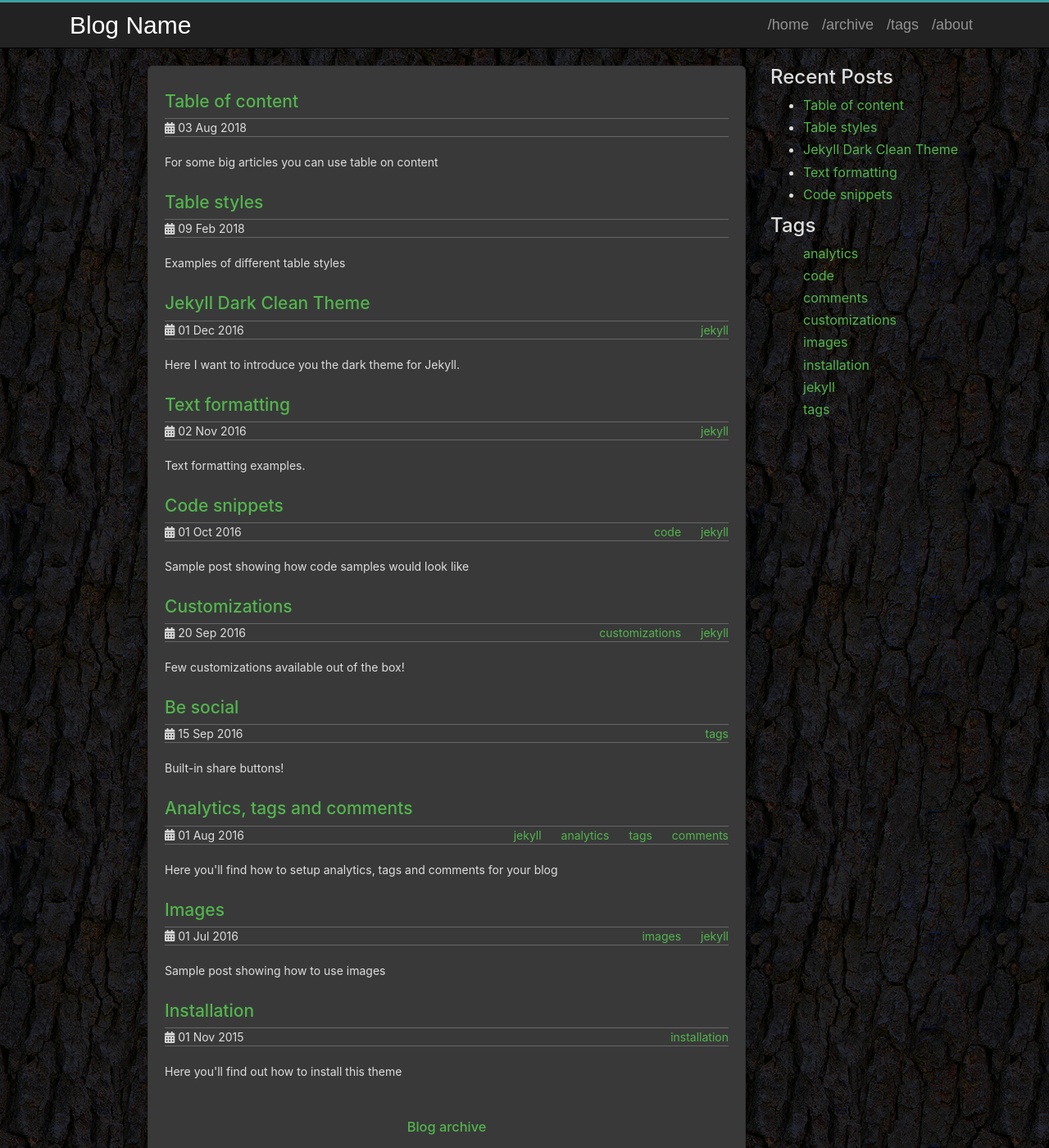
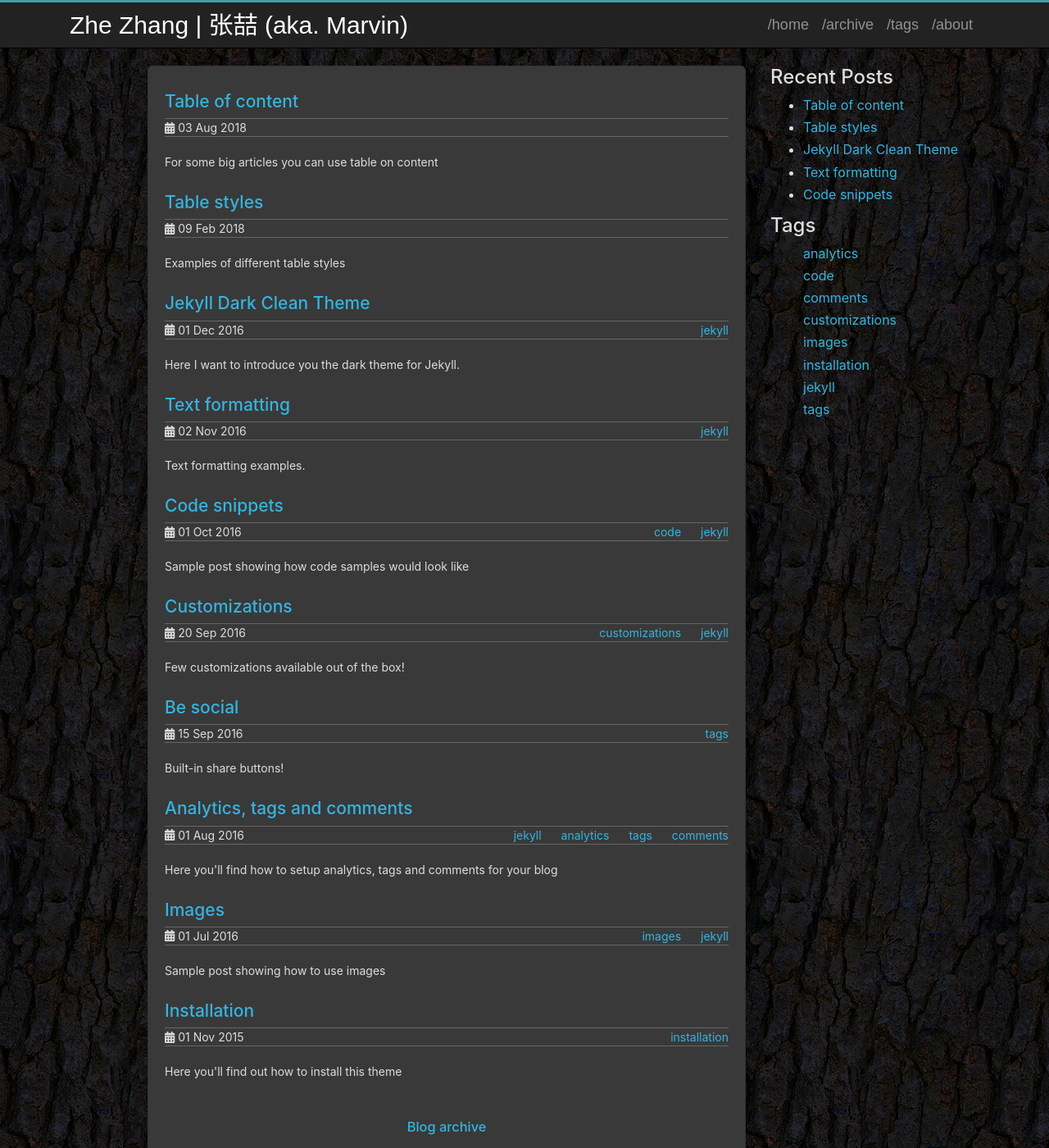
Before and after one commit to Paranoid2droid/paranoid2droid.github.io, a Jekyll site: the page built from index.html, in a window 1280 px wide and 1400 px high. Shown: the whole window at 82% size. Built offline with Jekyll 4.4.1, drawn with Linux system fonts in a browser that asks for light colours; some of the changed text lies outside the part shown.

Commit message:
change title and color

```diff
--- a/_config.yml
+++ b/_config.yml
@@ -1,17 +1,17 @@
 # Jekyll configuration
 
-name: Blog Name
-description: Software Developer
+name: Zhe Zhang | 张喆 (aka. Marvin)
+description: Learner | Developer | Music Maker
 
 # Url is currently only used only for the RSS feed in feed.xml
-url: http://streetturtle.github.io
+url: http://paranoid2droid.github.io
 #url: http://localhost:4000
 
 # For a project page here should be a project name. Otherwise (for user's/organization's page leave it empty)
 baseurl: ''
 
-author: Pavel Makhov
-copyright: 2015-2018
+author: Zhe Zhang
+copyright: 2019
 
 share:
   facebook: true
@@ -22,7 +22,7 @@ share:
   email: true
 
 social:
-  github: streetturtle
+  github: paranoid2droid
   stackoverflow: ''
   linkedin:
   instagram: ''
--- a/assets/css/theme.scss
+++ b/assets/css/theme.scss
@@ -20,9 +20,9 @@
 //$accent-color: #3CA2A2;    // original =)
 //$accent-color: #C38FD6;  // velvet
 //$accent-color: #8FD6B3;  // greenish
-//$accent-color: #35B4DE;  // bluish
+$accent-color: #35B4DE;  // bluish
 //$accent-color: #D2E354;  // yellowish
-$accent-color: #52B54B;  // green
+//$accent-color: #52B54B;  // green
 
 $font-color: #dddddd;
 $background-color: #292929;
```
